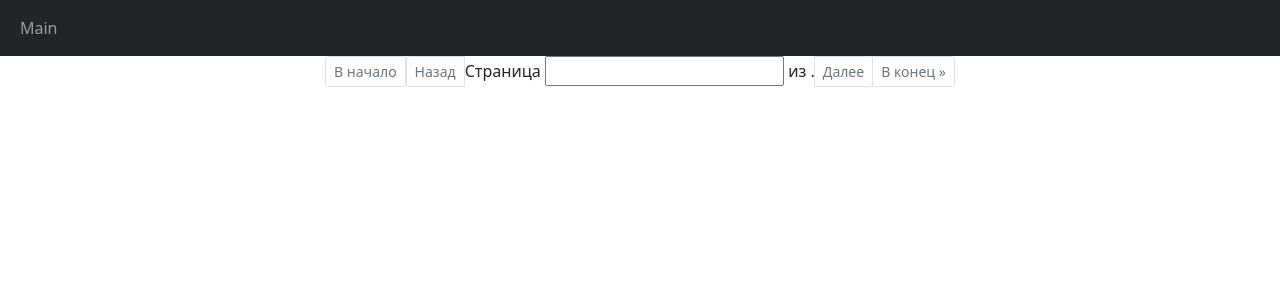
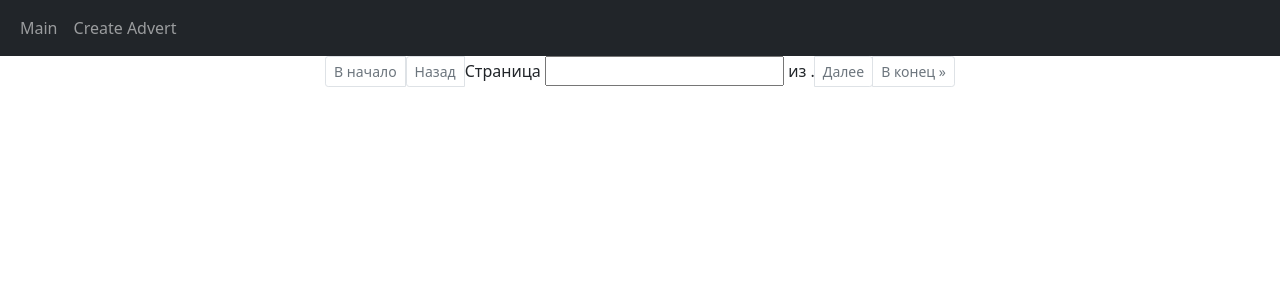
Before and after one commit to UuljanAitnazarova/advert_project, a Django app: page / in a window 1280 px wide. Shown: the top 300 px of the page. Run offline with Django 3.2, Linux system fonts and the light colour scheme; data that the repository does not hold is empty.

Commit message:
Updated create.html by allowing to submit multiform data & added link to create view in list.html

```diff
--- a/server/advert/templates/adverts/create.html
+++ b/server/advert/templates/adverts/create.html
@@ -2,7 +2,7 @@
 
 
 {% block content %}
-    <form action="{% url 'advert_create' %}" method="post">
+    <form action="{% url 'advert_create' %}" method="post" enctype="multipart/form-data">
         {% include "partial/form.html" with button_text="Save" %}
     </form>
 {% endblock %}
--- a/server/advert/templates/adverts/list.html
+++ b/server/advert/templates/adverts/list.html
@@ -1,5 +1,9 @@
 
 {% extends 'base.html' %}
+
+{% block nav %}
+    <li class="menu-right" ><a href="{% url 'advert_create' %}" class="nav-link">Create Advert</a></li>
+{% endblock %}
 
 {% block content %}
     {% for ad in ads %}
@@ -10,7 +14,7 @@
             <img class="card-img-top" src="/uploads/images/istockphoto-1222357475-612x612.jpeg" alt="no photo">
         {% endif %}
           <div class="card-body">
-              <h4 class="card-title">{{ ad.title }}</h4>
+              <h4 class="card-title"><a href="{% url 'advert_detail' ad.pk %}">{{ ad.title }}</a></h4>
               <p class="card-text">{{ ad.description }}</p>
               <p class="card-text">author: {{ ad.author }}</p>
               <p class="card-text">category: {{ ad.category }}</p>
```
